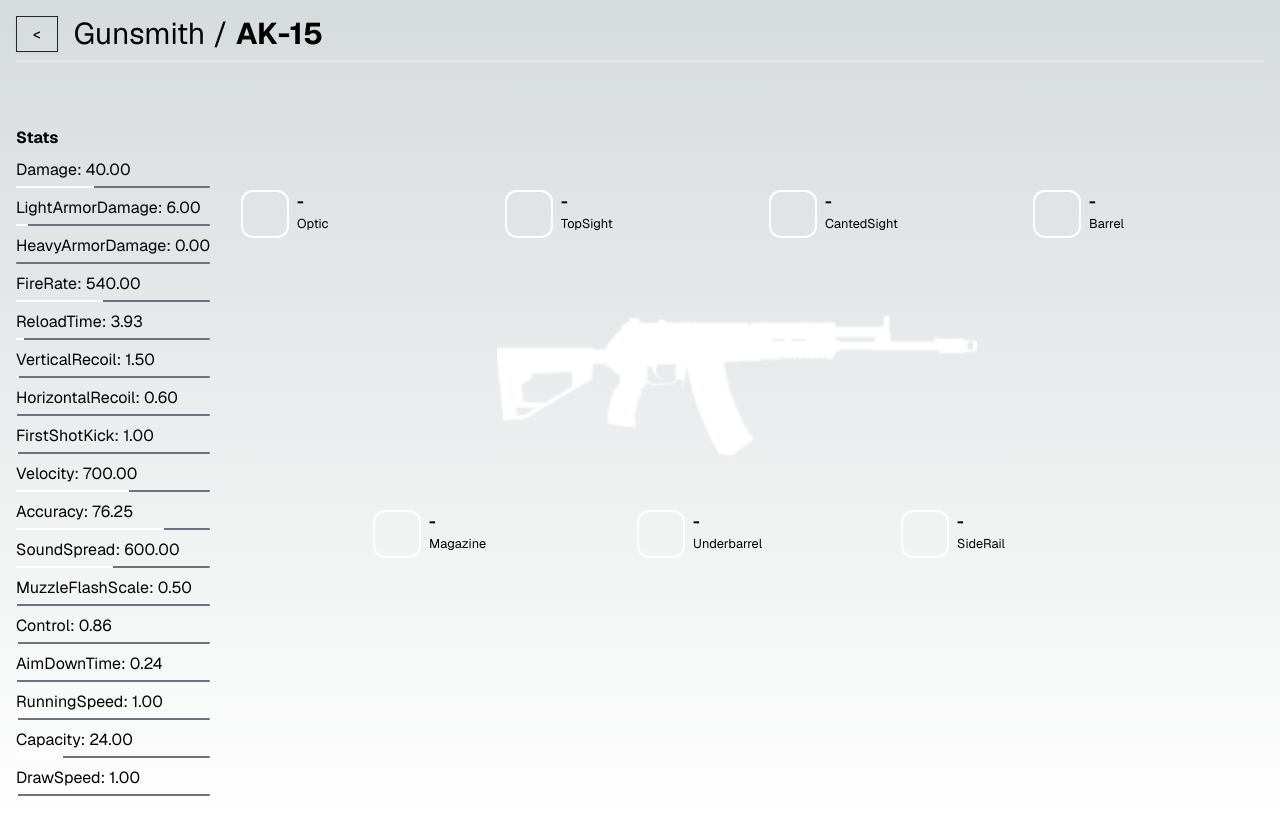
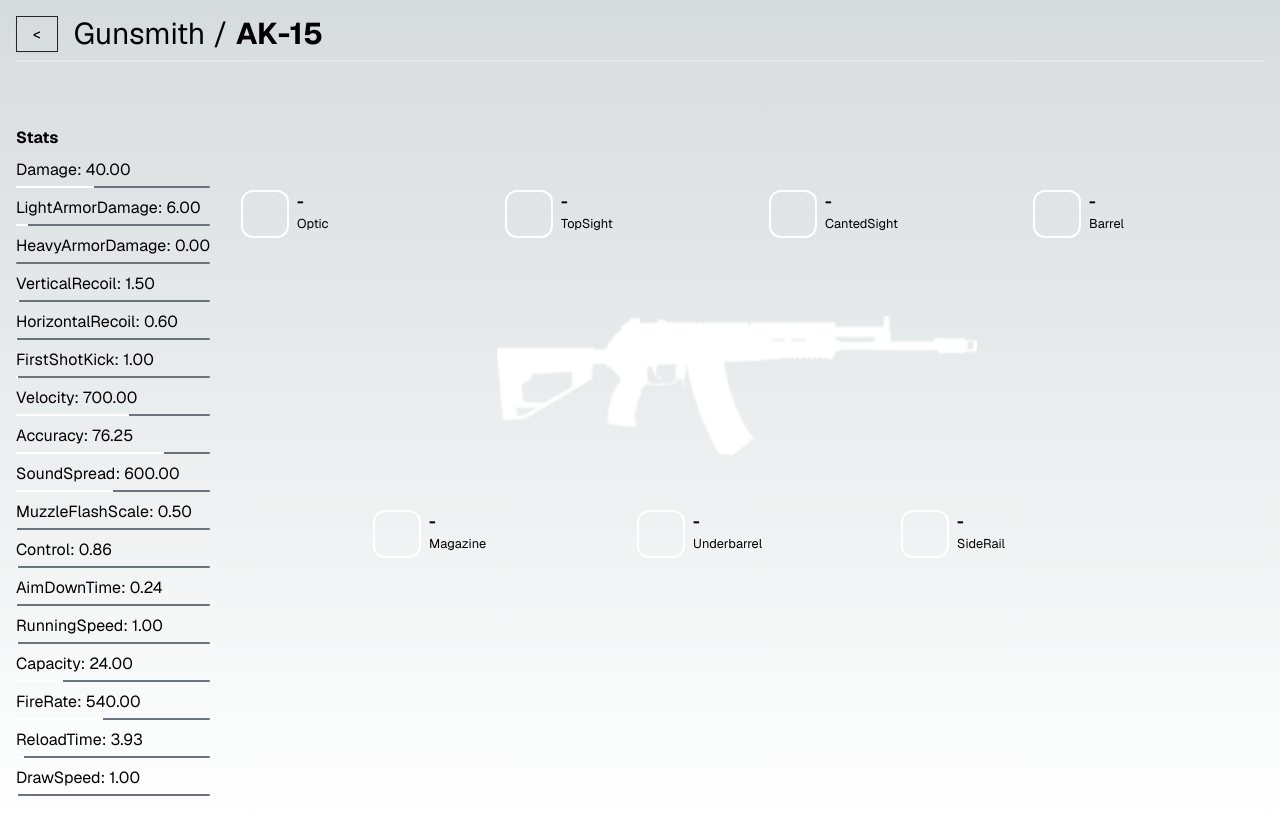
Before and after one commit to sidneifjr/battlebit-arsenal, a Next.js app: page /weapons/ak-15 in a window 1280 px wide. Built offline with nearby package versions, Linux system fonts and the light colour scheme.

Commit message:
perf(GunsmithStats): melhora tratamento dos stats referentes a cada arma

```diff
--- a/src/components/Gunsmith/GunsmithComponent.tsx
+++ b/src/components/Gunsmith/GunsmithComponent.tsx
@@ -30,10 +30,13 @@ interface Attachments {
 
 interface WeaponInfo {
   id: number
+  name: string
   pageName: string
-  name: string
+  category: string
   icon: string
-  category: string
+  image: string
+  rangeData: number[]
+  firingMode: string[]
   damage: number
   lightArmorDamage: number
   heavyArmorDamage: number
@@ -51,7 +54,6 @@ interface WeaponInfo {
   control: number
   aimDownTime: number
   runningSpeed: number
-  rangeData: number[]
 }
 
 export const GunsmithComponent = ({ weaponName }: GunsmithProps) => {
@@ -92,26 +94,6 @@ export const GunsmithComponent = ({ weaponName }: GunsmithProps) => {
       statModifier: [],
     },
   })
-
-  const {
-    damage,
-    lightArmorDamage,
-    heavyArmorDamage,
-    fireRate,
-    reloadTime,
-    verticalRecoil,
-    horizontalRecoil,
-    firstShotKick,
-    velocity,
-    accuracy,
-    soundSpread,
-    muzzleFlashScale,
-    control,
-    aimDownTime,
-    runningSpeed,
-    capacity,
-    drawSpeed,
-  } = weapon
 
   const getAttachmentsFromCategory = (category: string) => {
     return attachmentData.attachments.filter(
@@ -154,27 +136,7 @@ export const GunsmithComponent = ({ weaponName }: GunsmithProps) => {
       <Gunsmith.Title weaponName={weapon.name} />
 
       <div className="flex">
-        <GunsmithStats
-          stats={{
-            damage,
-            lightArmorDamage,
-            heavyArmorDamage,
-            fireRate,
-            reloadTime,
-            verticalRecoil,
-            horizontalRecoil,
-            firstShotKick,
-            velocity,
-            accuracy,
-            soundSpread,
-            muzzleFlashScale,
-            control,
-            aimDownTime,
-            runningSpeed,
-            capacity,
-            drawSpeed,
-          }}
-        />
+        <GunsmithStats stats={weapon} />
 
         <Gunsmith.AttachmentContainer>
           <div className="flex gap-16">
--- a/src/components/Gunsmith/GunsmithStats.tsx
+++ b/src/components/Gunsmith/GunsmithStats.tsx
@@ -2,6 +2,14 @@ import { v4 as uuidv4 } from 'uuid'
 
 interface Stats {
   stats: {
+    id: number
+    name: string
+    pageName: string
+    category: string
+    icon: string
+    image: string
+    rangeData: number[]
+    firingMode: string[]
     damage: number
     lightArmorDamage: number
     heavyArmorDamage: number
@@ -23,7 +31,20 @@ interface Stats {
 }
 
 export const GunsmithStats = ({ stats }: Stats) => {
-  const getKeyValuePairsFromStats = Object.entries(stats)
+  // Removendo stats que não serão úteis.
+  const {
+    id,
+    name,
+    pageName,
+    category,
+    icon,
+    image,
+    rangeData,
+    firingMode,
+    ...statsWithoutUndesirables
+  } = stats
+
+  const getKeyValuePairsFromStats = Object.entries(statsWithoutUndesirables)
 
   return (
     <div className="max-w-xs pt-16">
@@ -33,7 +54,8 @@ export const GunsmithStats = ({ stats }: Stats) => {
        * Animar as barras de stats, ao entrar na página ou entrar no viewport do usuário.
        */}
       <ul>
-        {getKeyValuePairsFromStats.map(([key, value]) => (
+        {getKeyValuePairsFromStats.map(([key, value]) =>
+          key !== 'rangeData' ? (
             <li key={uuidv4()} className="pb-2">
               <span className="pb-1 capitalize block">
                 {key}: {value.toFixed(2)}
@@ -50,7 +72,10 @@ export const GunsmithStats = ({ stats }: Stats) => {
                 ></div>
               </div>
             </li>
-        ))}
+          ) : (
+            ''
+          )
+        )}
       </ul>
     </div>
   )
```
Lines whose indentation alone changed are shown as unchanged.
